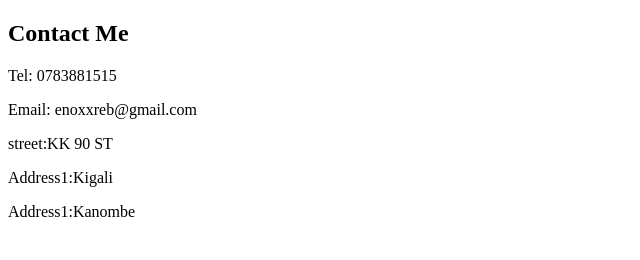
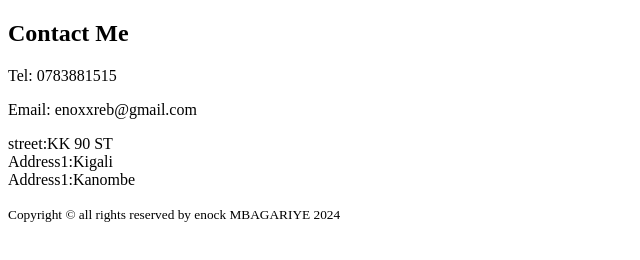
Before and after one commit to Enock27/capstone, a plain HTML site: page contact.html in a window 1280 px wide. Shown: the whole page, without its empty margins (0-640 px from the left). Drawn offline with Linux system fonts and the light colour scheme.

Commit message:
Add files via upload

```diff
--- a/contact.html
+++ b/contact.html
@@ -9,8 +9,14 @@
     <h2>Contact Me</h2>
     <p>Tel: 0783881515</p>
     <p>Email: enoxxreb@gmail.com</p>
-    <p>street:KK 90 ST</p>
-    <p>Address1:Kigali</p>
-    <p>Address1:Kanombe</p>
+    <p>street:KK 90 ST <br>
+    Address1:Kigali <br>
+    Address1:Kanombe
+    </p>
+    <footer>
+        <small>
+            Copyright &copy; all rights reserved by enock MBAGARIYE 2024
+        </small>
+       </footer>
 </body>
 </html>
```
Also changed, not shown: hobbies.html (+5 -0 lines).
